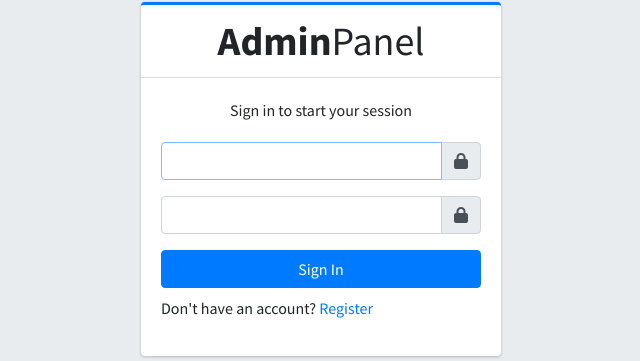
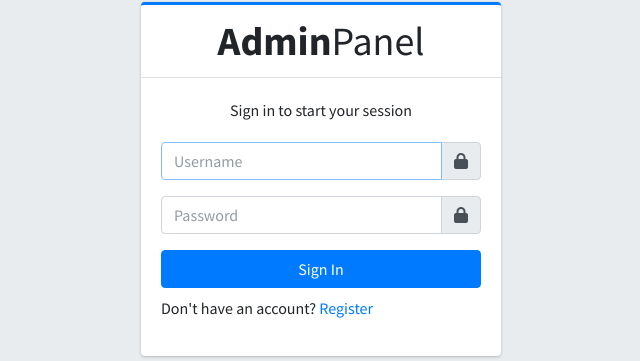
Before and after one commit to kiannaquines/laboratory-inventory-system, a Django app: page /accounts/login/ in a window 1280 px wide. Shown: the part 221-582 px from the top of the page, without its empty margins (319-959 px from the left). Run offline with Django 4.2, Linux system fonts and the light colour scheme; some libraries are stand-ins or nearby versions.

Commit message:
fix placeholder of login inputs

```diff
--- a/inventory/templates/registration/login.html
+++ b/inventory/templates/registration/login.html
@@ -41,7 +41,14 @@
     </div>
 </div>
 <script>
-    document.querySelector("#id_username").className = "form-control"
-    document.querySelector("#id_password").className = "form-control"
+    var username = document.querySelector("#id_username")
+    var password = document.querySelector("#id_password")
+
+    username.className = "form-control"
+    username.setAttribute('placeholder','Username')
+
+    password.className = "form-control"
+    password.setAttribute('placeholder','Password')
+
 </script>
 {% endblock %}
```
Also changed, not shown: core/settings.py (line endings or trailing spaces), db.sqlite3.
